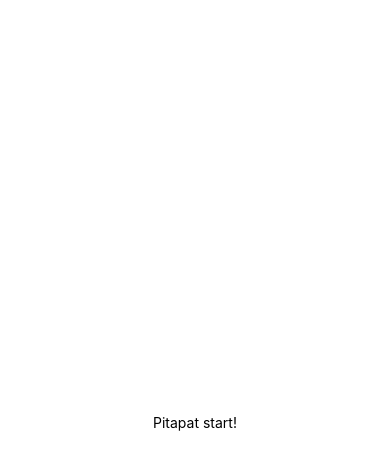
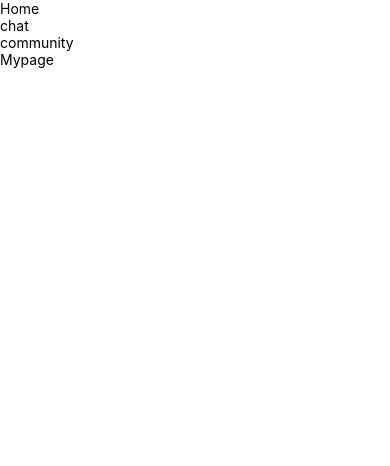
Before and after one commit to PITAPAT-KR/PITAPAT, a React Native app: screen / in a window 390 px wide. Shown: the top 466 px of the page. Built offline with nearby package versions, Linux system fonts and the light colour scheme.

Commit message:
collaboration initial settings

```diff
--- a/App.js
+++ b/App.js
@@ -3,18 +3,16 @@ import { StyleSheet, Text, View } from "react-native";
 
 export default function App() {
   return (
-    <View style={styles.container}>
-      <Text>Pitapat start!</Text>
+    <View style={styles.navbar}>
+      <Text>Home</Text>
+      <Text>chat</Text>
+      <Text>community</Text>
+      <Text>Mypage</Text>
       <StatusBar style="auto" />
     </View>
   );
 }
 
 const styles = StyleSheet.create({
-  container: {
-    flex: 1,
-    backgroundColor: "#fff",
-    alignItems: "center",
-    justifyContent: "center",
-  },
+  navbar: {},
 });
--- a/app.json
+++ b/app.json
@@ -1,7 +1,7 @@
 {
   "expo": {
     "name": "PITAPAT",
-    "slug": "PITAPAT",
+    "slug": "pitapat-kr",
     "version": "1.0.0",
     "orientation": "portrait",
     "icon": "./assets/icon.png",
@@ -25,6 +25,12 @@
     },
     "web": {
       "favicon": "./assets/favicon.png"
-    }
+    },
+    "extra": {
+      "eas": {
+        "projectId": "4daa5f73-bf16-40ba-8e81-9e9e9a0b8b92"
+      }
+    },
+    "owner": "pitapat-kr"
   }
 }
```
